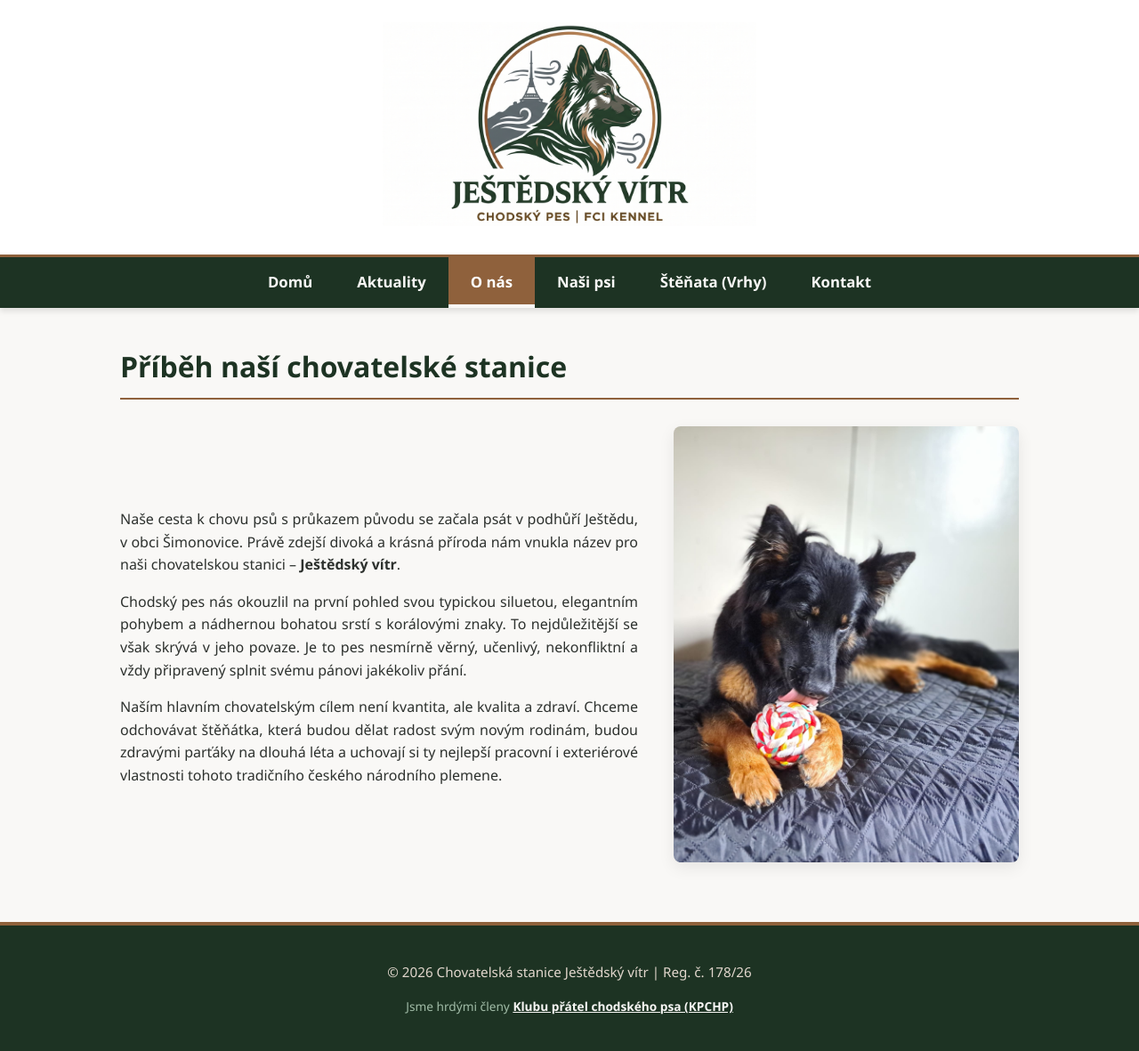
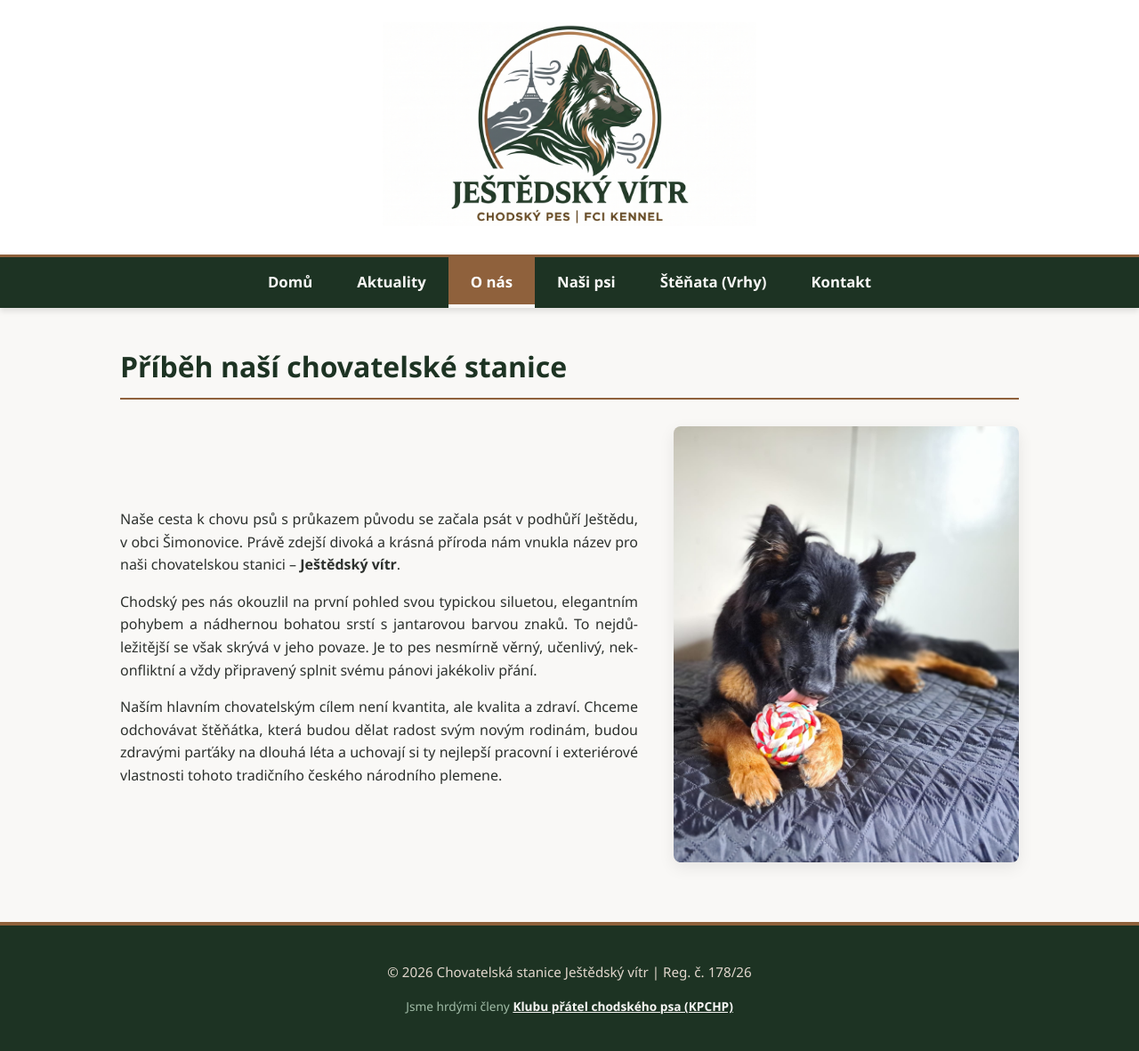
Before and after one commit to Ota-Vr/Jestedsky-vitr, a Jekyll site: the page built from o-nas.html, in a window 1280 px wide. Shown: the whole page at 89% size. Built offline with Jekyll 4.4.1, drawn with Linux system fonts in a browser that asks for light colours; a script that is not in the unit is left out.

Commit message:
změna korálu na jantar

```diff
--- a/o-nas.html
+++ b/o-nas.html
@@ -7,7 +7,7 @@ title: Štěňata (Vrhy)
     <div class="about-layout">
         <div class="about-text">
             <p>Naše cesta k chovu psů s průkazem původu se začala psát v podhůří Ještědu, v obci Šimonovice. Právě zdejší divoká a krásná příroda nám vnukla název pro naši chovatelskou stanici – <strong>Ještědský vítr</strong>.</p>
-            <p>Chodský pes nás okouzlil na první pohled svou typickou siluetou, elegantním pohybem a nádhernou bohatou srstí s korálovými znaky. To nejdůležitější se však skrývá v jeho povaze. Je to pes nesmírně věrný, učenlivý, nekonfliktní a vždy připravený splnit svému pánovi jakékoliv přání.</p>
+            <p>Chodský pes nás okouzlil na první pohled svou typickou siluetou, elegantním pohybem a nádhernou bohatou srstí s jantarovou barvou znaků. To nejdůležitější se však skrývá v jeho povaze. Je to pes nesmírně věrný, učenlivý, nekonfliktní a vždy připravený splnit svému pánovi jakékoliv přání.</p>
             <p>Naším hlavním chovatelským cílem není kvantita, ale kvalita a zdraví. Chceme odchovávat štěňátka, která budou dělat radost svým novým rodinám, budou zdravými parťáky na dlouhá léta a uchovají si ty nejlepší pracovní i exteriérové vlastnosti tohoto tradičního českého národního plemene.</p>
         </div>
         <div class="about-image">
```
